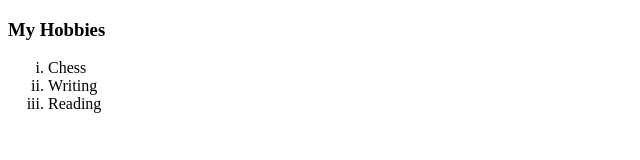
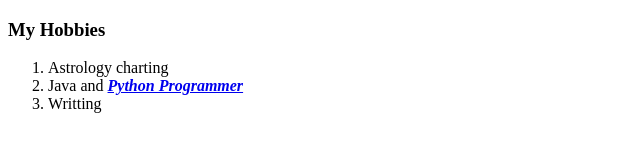
Before and after one commit to Chris-Yun/cv, a plain HTML site: page hobbies.html in a window 1280 px wide. Shown: the whole page, without its empty margins (0-640 px from the left). Drawn offline with Linux system fonts and the light colour scheme.

Commit message:
Add files via upload

```diff
--- a/hobbies.html
+++ b/hobbies.html
@@ -3,13 +3,14 @@
   <head>
     <meta charset="utf-8">
     <title>My Hobbies</title>
+    <link rel="stylesheet" href="css/styles.css">
   </head>
   <body>
     <h3>My Hobbies</h3>
-    <ol type="i">
-      <li>Chess</li>
-      <li>Writing</li>
-      <li>Reading</li>
+    <ol>
+      <li>Astrology charting</li>
+      <li>Java and <em><strong><a href="https://www.youtube.com/watch?v=rfscVS0vtbw">Python Programmer</a></strong></em></li>
+      <li>Writting</li>
     </ol>
   </body>
 </html>
```
